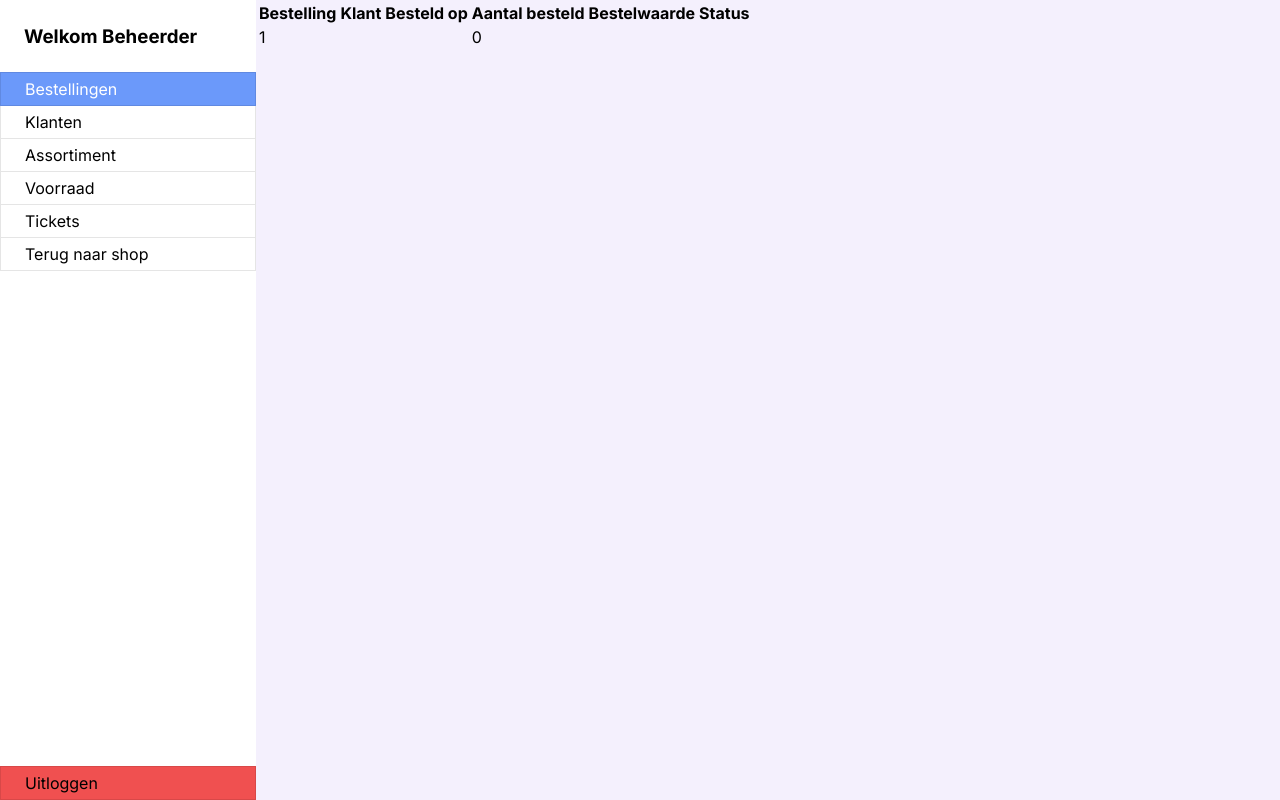
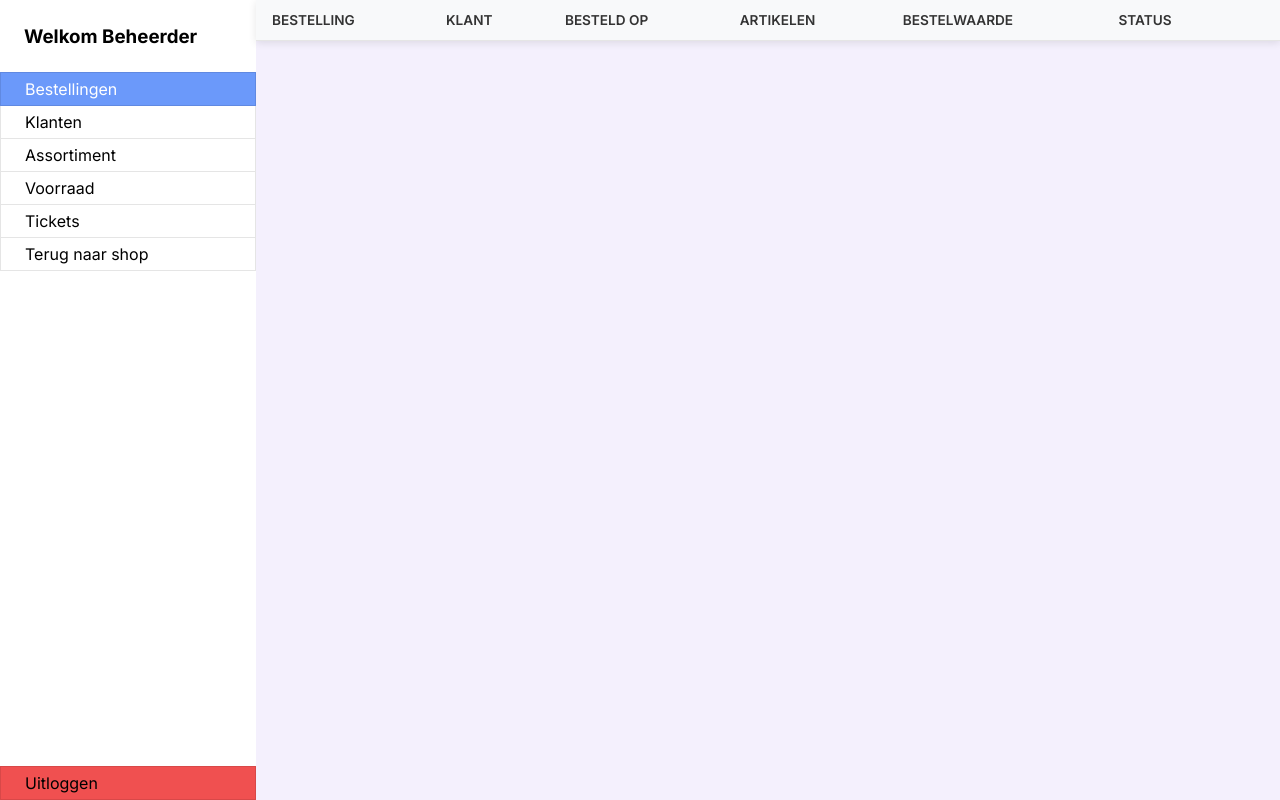
Before and after one commit to NikkieDev/Webshop-project__school, a PHP site: page /admin/bestellingen.php in a window 1280 px wide. Run offline with PHP 8.4, Linux system fonts and the light colour scheme; data comes from the database, SQL or seed files in the repository; tables that the repository leaves empty hold one stand-in row (values such as "Sample post"); data that the repository does not hold is empty.

Commit message:
basic table style

```diff
--- a/src/admin/bestellingen.php
+++ b/src/admin/bestellingen.php
@@ -28,17 +28,17 @@
                     <th>Bestelling</th>
                     <th>Klant</th>
                     <th>Besteld op</th>
-                    <th>Aantal besteld</th>
+                    <th>Artikelen</th>
                     <th>Bestelwaarde</th>
                     <th>Status</th>
                     <th></th>
                 </tr>
                 <?php foreach ($orders as $order) { ?>
                     <tr>
-                        <td><?= $order['uuid'] ?></td>
+                        <td><?= $order['orderId'] ?></td>
                         <td><?= $order['email'] ?></td>
                         <td><?= $order['orderCreatedAt'] ?></td>
-                        <td><?= count($order['lineItems']) ?></td>
+                        <td><?= $order['orderLineItems'] ?></td>
                     </tr>
                 <?php } ?>
             </table>
--- a/src/css/admin.css
+++ b/src/css/admin.css
@@ -1,6 +1,7 @@
 .admin-wrapper {
     display: flex;
     flex-direction: row;
+    justify-content: center;
 }
 
 .side-nav {
@@ -50,3 +51,41 @@
         color: white;
     }
 }
+
+.admin-content {
+    display: flex;
+    flex-direction: row;
+    height: fit-content;
+    width: 80dvw;
+}
+
+table {
+    width: 100%;
+    border-collapse: collapse;
+    background-color: #fff;
+    font-family: 'Segoe UI', Tahoma, Geneva, Verdana, sans-serif;
+    box-shadow: 0 2px 8px rgba(0,0,0,0.1);
+    cursor: default;
+}
+
+th, td {
+    padding: 0.75rem 1rem;
+    text-align: left;
+    border-bottom: 1px solid #e5e5e5;
+}
+
+th {
+    background-color: #f8f9fa;
+    font-weight: 600;
+    color: #333;
+    text-transform: uppercase;
+    font-size: 0.85rem;
+}
+
+tr:hover {
+    background-color: #f3f6ff;
+}
+
+td {
+    color: #444;
+}
--- a/src/lib/repository/OrderRepository.php
+++ b/src/lib/repository/OrderRepository.php
@@ -58,7 +58,12 @@
     public function getMostRecentOrdersFull(): array
     {
         $stmt = $this->getConnection()->prepare("
-            SELECT * FROM `Order` ORDER BY createdAt DESC LIMIT 1
+            SELECT o.uuid AS orderId, o.createdAt AS orderCreatedAt, u.email, COUNT(ci.uuid) AS orderLineItems
+            FROM `Order` o
+            INNER JOIN User u ON u.uuid = o.UserUuid
+            INNER JOIN CartItem ci ON ci.CartUuid = o.CartUuid
+            GROUP BY o.uuid
+            ORDER BY o.createdAt DESC LIMIT 1
         ");
 
         $stmt->execute();
```
